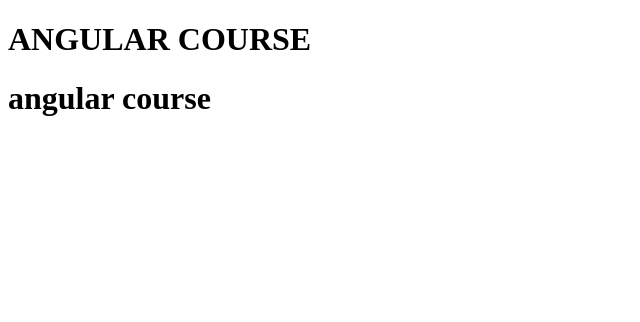
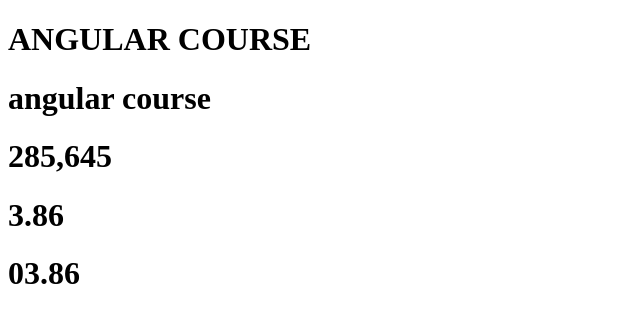
Before and after one commit to pramotepon/angular_learning, an Angular app: page / in a window 1280 px wide. Shown: the top 322 px of the page, without its empty margins (0-640 px from the left). Built offline with nearby package versions, Linux system fonts and the light colour scheme.

Commit message:
Pipe: number and decimal

```diff
--- a/src/app/app.component.html
+++ b/src/app/app.component.html
@@ -2,3 +2,9 @@
 <h1>{{ title | uppercase }}</h1>
 <!-- Lowercase pipe -->
 <h1>{{ title | lowercase }}</h1>
+<!-- Number -->
+<h1>{{ count | number }}</h1>
+<!-- Decimal pipe format x.xx -->
+<h1>{{ dcValue | number: '1.2-2' }}</h1>
+<!-- Decimal pipe format xx.xx -->
+<h1>{{ dcValue | number: '2.2-2' }}</h1>
--- a/src/app/app.component.ts
+++ b/src/app/app.component.ts
@@ -6,7 +6,9 @@ import { Component } from '@angular/core';
   styleUrls: ['./app.component.css']
 })
 export class AppComponent {
-  title: string = "Angular Course"
+  title: string = "Angular Course";
+  count: number = 285645;
+  dcValue: number = 3.85674;
   constructor(){
 
   }
```
Also changed, not shown: 1 other file (tests, documents, lock files or other folders).
